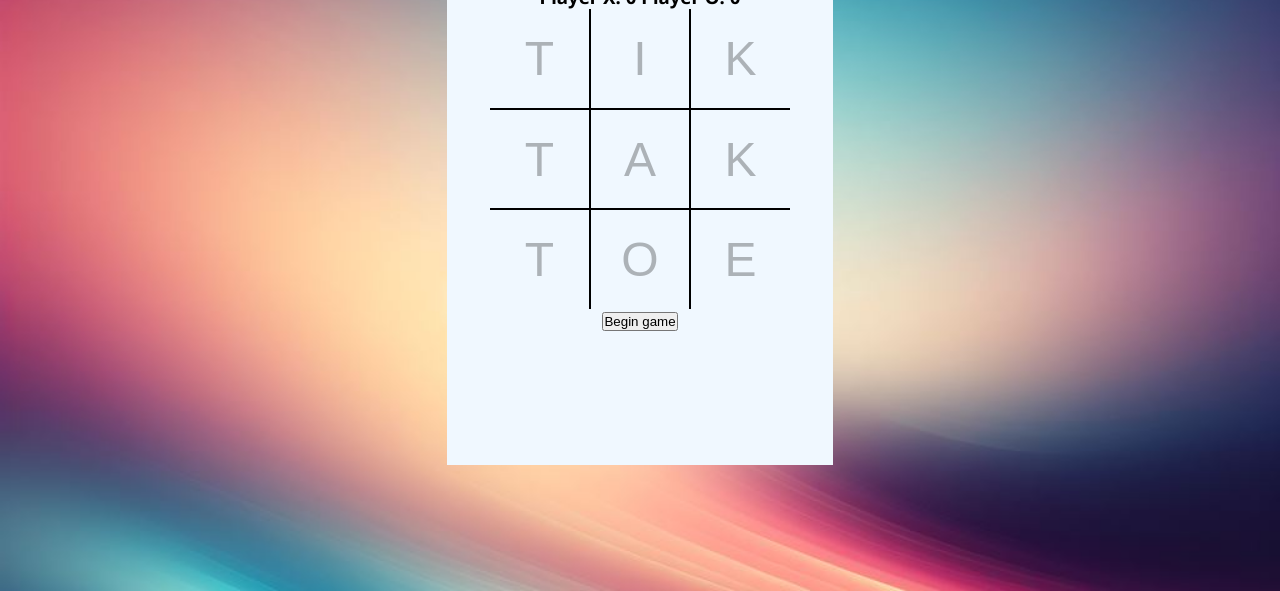
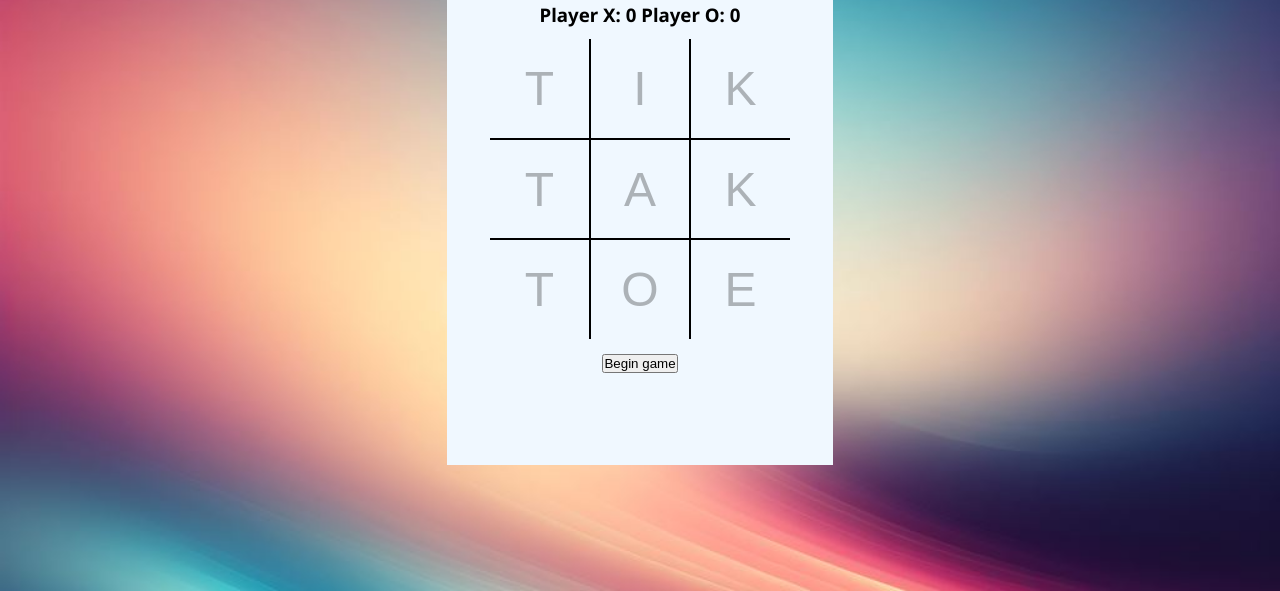
Before and after one commit to Serpant1ne/Tictactoe, a plain HTML site: page index.html in a window 1280 px wide. Shown: the part 209-800 px from the top of the page. Drawn offline with Linux system fonts and the light colour scheme.

Commit message:
style change

```diff
--- a/style.css
+++ b/style.css
@@ -25,6 +25,14 @@ body{
 
 }
 
+.title{
+    margin-bottom: 18px;
+}
+
+.subtitle{
+    margin-bottom: 12px;
+}
+
 .game{
     width:300px;
     align-self: center;
@@ -32,6 +40,7 @@ body{
     grid-template-columns: repeat(3, 1fr);
     gap: 0;
     margin: 0 auto;
+    margin-bottom: 12px;
 }
 
 .game button{
```
